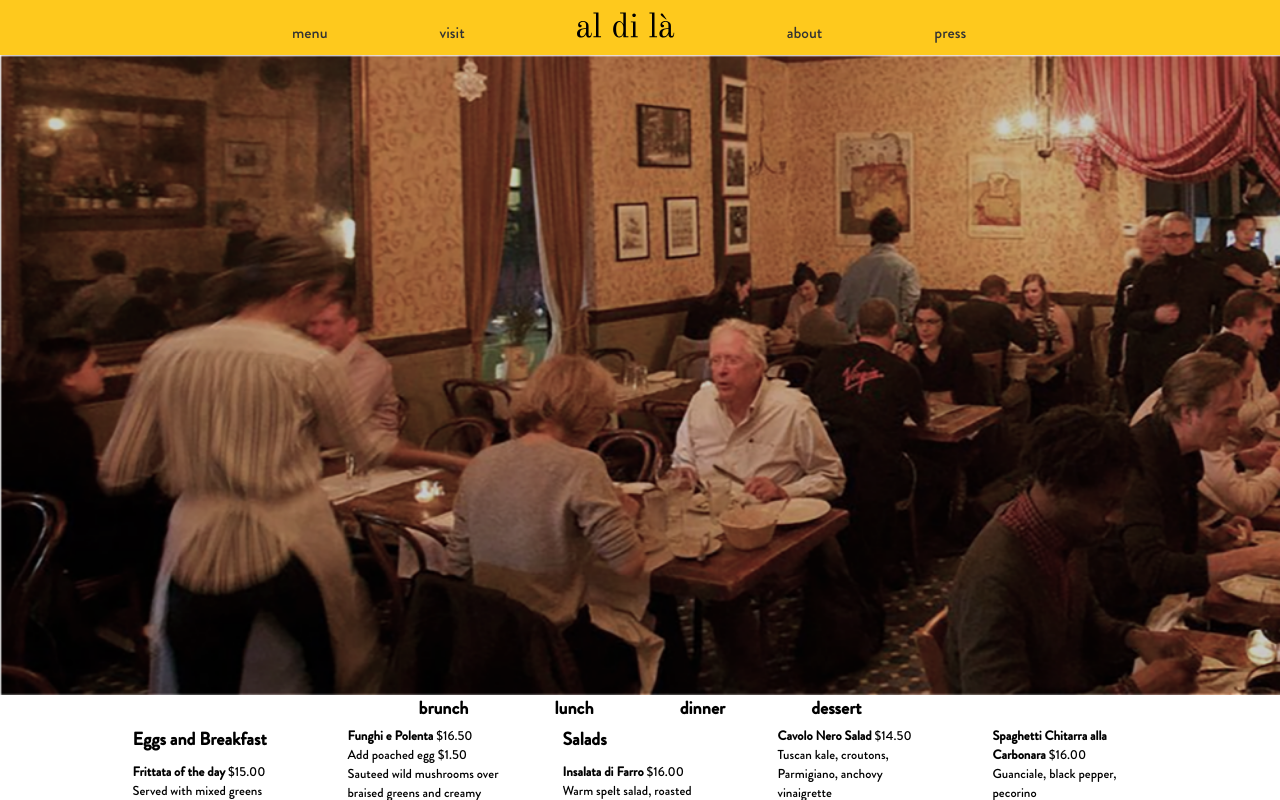
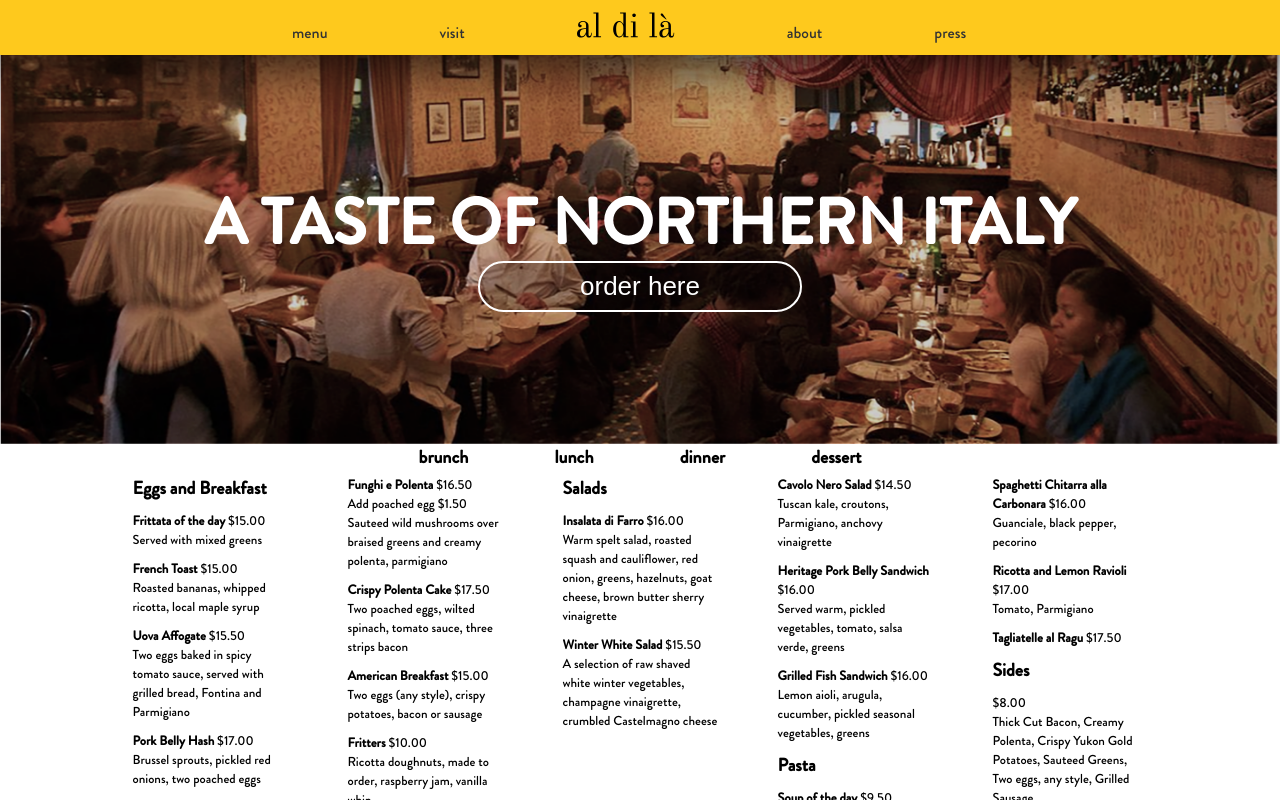
Before and after one commit to johnpmeyers20/ux-al-di-la, a React (Create React App) app: page / in a window 1280 px wide. Shown: the top 800 px of the page. Built offline with nearby package versions, Linux system fonts and the light colour scheme.

Commit message:
fixed some styling

```diff
--- a/src/App.js
+++ b/src/App.js
@@ -14,12 +14,12 @@
 function App() {
   return (
     <div className="App">
-      <Header />
-      <Menu id="section1" />
-      <ImageArray id="section3"/>
+      <Header id="section3" />
+      <Menu id="brunch" />
+      <ImageArray />
       <Visit id="section2" />
-      <About id="section4"/>
-      <Press id="section5"/>
+      <About id="section4" />
+      <Press id="section5" />
       <Footer />
     </div>
   );
--- a/src/components/Header/Header.css
+++ b/src/components/Header/Header.css
@@ -1,10 +1,12 @@
 .nav {
   background-color: #fec91d;
-  position: sticky;
+  position: fixed;
+  left: 0;
   top: 0px;
   width: 100%;
   height: 55px;
   z-index: 1000;
+  box-shadow: 0 5px 60px;
 }
 
 .nav-logo {
@@ -37,6 +39,40 @@
   cursor: pointer;
 }
 
+.hero-text {
+  color: white;
+  font-size: 64px;
+  text-transform: uppercase;
+  position: absolute;
+  /* top: 40%;
+  left: 25%;
+   */
+  display: block;
+
+}
+
+.order-button {
+  border: 2px solid white;
+  padding: 8px 100px;
+  border-radius: 40px;
+  background-color: rgba(0,0,0,.2);
+  color: white;
+  font-size: 26px;
+  position: absolute;
+  /* top: 65%;
+  left: 45%; */
+  display: block;
+  margin-top: 10%;
+}
+
+.hero-text-container {
+  position: relative;
+  height: 100%;
+  display: flex;
+  align-items: center;
+  justify-content: center;
+}
+
 /* .section-dark {
   background: #333;
   color: white;
--- a/src/components/Header/Header.js
+++ b/src/components/Header/Header.js
@@ -4,14 +4,13 @@
 import Hero from '../../Images/Hero.png'
 import "../Header/Header.css"
 
-export default class Header extends Component {
-  scrollToTop = () => {
+export default function Header({ id }) {
+  const scrollToTop = () => {
     scroll.scrollToTop();
   };
 
-  render() {
-    return (
-      <header>
+  return (
+    <header id={id}>
       <nav className="nav" id="navbar">
         <div className="nav-content">
 
@@ -19,7 +18,7 @@
             <li className="nav-item">
               <Link
                 activeClass="active"
-                to="section1"
+                to="brunch"
                 spy={true}
                 smooth={true}
                 offset={-70}
@@ -49,7 +48,7 @@
                 offset={-70}
                 duration={500}
               >
-                <img src={Logo} alt="logo"/>
+                <img src={Logo} alt="logo" />
               </Link>
             </li>
             <li className="nav-item">
@@ -79,10 +78,15 @@
           </ul>
         </div>
       </nav>
-      <div style={{ backgroundImage: "url(" + Hero + ")", backgroundSize: "cover", height: "80vh" }}></div>
-      </header>
-    );
-  }
+      {/* <div style={{ backgroundImage: "url(" + Hero + ")", backgroundSize: "cover", height: "80vh", backgroundPosition: "center" }}> */}
+      <div className="hero-text-container">
+        <h1 className="hero-text">A Taste of Northern Italy</h1>
+        <button className="order-button">order here</button>
+        <img src={Hero} width="100%" height="100%"/>
+      </div>
+      {/* </div> */}
+    </header>
+  );
 }
 
 
```
